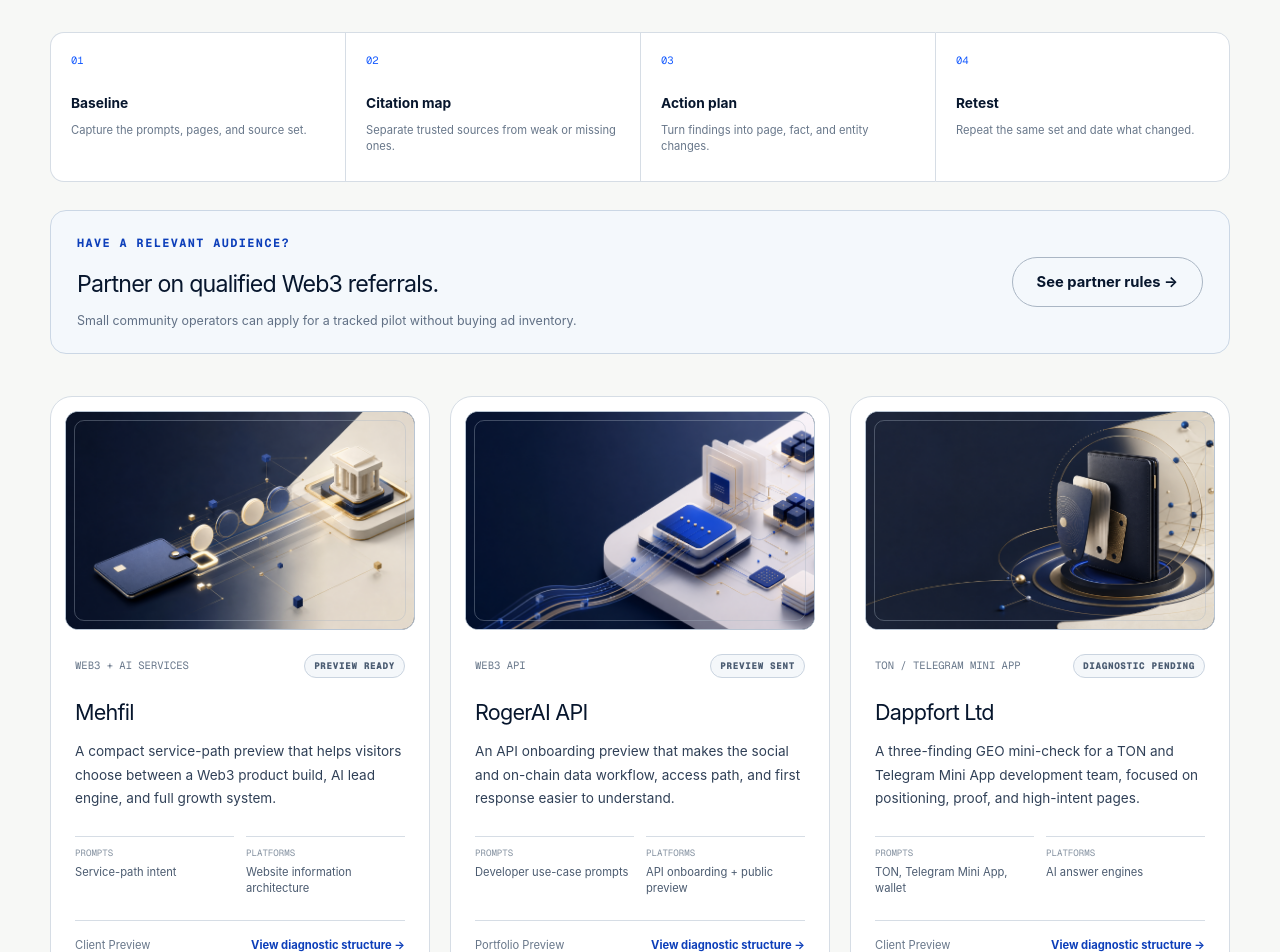
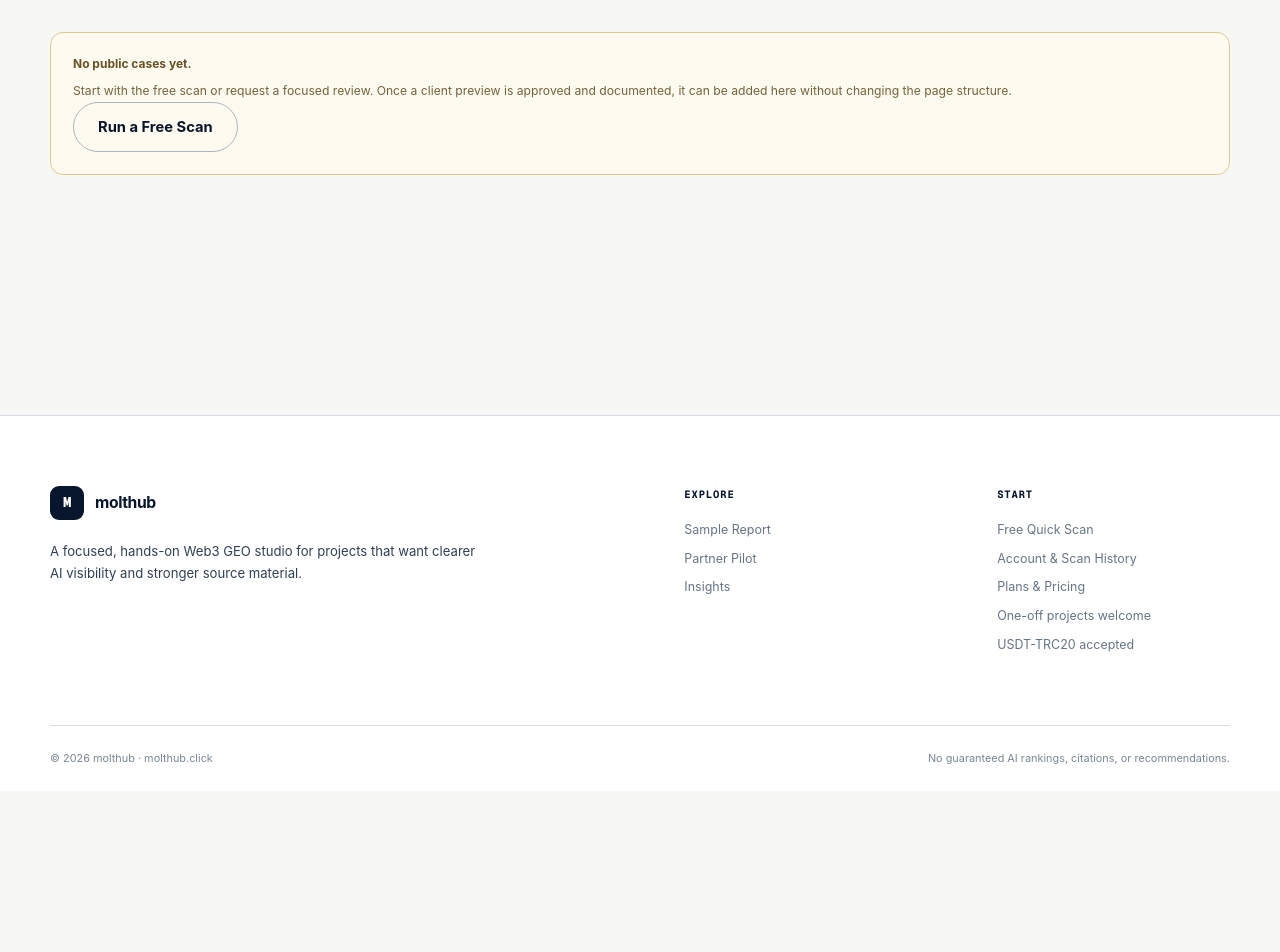
Before and after one commit to 1235789a/multhub, a Next.js app: page /case-studies in a window 1280 px wide. Shown: the part 800-1752 px from the top of the page. After the commit the page ends 1591 px from the top, so only its background shows below. Built offline with nearby package versions, Linux system fonts and the light colour scheme.

Commit message:
Hide unverified case library

```diff
--- a/app/case-studies/page.tsx
+++ b/app/case-studies/page.tsx
@@ -1,13 +1,11 @@
 import type { Metadata } from "next";
 import Link from "next/link";
-import { CaseStudyCard } from "../components/ContentCards";
 import { Footer, Header, PageHero } from "../components/SiteChrome";
-import { caseStudies } from "../data/caseStudies";
 
 export const metadata: Metadata = {
   title: "Case Studies — molthub",
   description:
-    "An expandable library for verified Web3 GEO client work, anonymous audits, public research, and diagnostic examples.",
+    "The molthub case library will publish permissioned, evidence-backed work when it is ready.",
 };
 
 export default function CaseStudiesPage() {
@@ -17,46 +15,28 @@
       <main>
         <PageHero
           eyebrow="Case-study library"
-          title="Web3 GEO Work, Documented with Evidence"
-          description="This library is designed for client work, anonymous audits, public research, and diagnostic samples. Only verified material will be published."
+          title="Real work will appear here when the evidence is ready."
+          description="We are temporarily keeping this library empty rather than presenting training examples as client work."
         />
         <section className="section listing-section">
           <div className="container">
             <div className="library-note">
               <span>Publishing standard</span>
               <p>
-                No invented client names, logos, testimonials, or results.
-                Empty states remain visible until evidence is ready.
+                A public case needs a real scope, dated evidence, and permission
+                to publish the project name or an anonymous version.
               </p>
             </div>
-            <div className="evidence-loop" aria-label="GEO evidence loop">
-              {[
-                ["01", "Baseline", "Capture the prompts, pages, and source set."],
-                ["02", "Citation map", "Separate trusted sources from weak or missing ones."],
-                ["03", "Action plan", "Turn findings into page, fact, and entity changes."],
-                ["04", "Retest", "Repeat the same set and date what changed."],
-              ].map(([number, title, description]) => (
-                <div key={number}>
-                  <span>{number}</span>
-                  <strong>{title}</strong>
-                  <p>{description}</p>
-                </div>
-              ))}
-            </div>
-            <div className="library-actions">
-              <div>
-                <p className="eyebrow">Have a relevant audience?</p>
-                <h2>Partner on qualified Web3 referrals.</h2>
-                <p>Small community operators can apply for a tracked pilot without buying ad inventory.</p>
-              </div>
-              <Link className="button button--secondary" href="/partners">
-                See partner rules →
+            <div className="detail-disclaimer">
+              <strong>No public cases yet.</strong>
+              <p>
+                Start with the free scan or request a focused review. Once a
+                client preview is approved and documented, it can be added here
+                without changing the page structure.
+              </p>
+              <Link className="button button--secondary" href="/#free-scan">
+                Run a Free Scan
               </Link>
-            </div>
-            <div className="card-grid card-grid--three">
-              {caseStudies.map((study) => (
-                <CaseStudyCard key={study.slug} study={study} />
-              ))}
             </div>
           </div>
         </section>
--- a/app/components/SiteChrome.tsx
+++ b/app/components/SiteChrome.tsx
@@ -69,7 +69,6 @@
         <div>
           <p className="footer-heading">Explore</p>
           <Link href="/sample-report">Sample Report</Link>
-          <Link href="/case-studies">Case Studies</Link>
           <Link href="/partners">Partner Pilot</Link>
           <Link href="/insights">Insights</Link>
         </div>
--- a/app/data/caseStudies.ts
+++ b/app/data/caseStudies.ts
@@ -40,74 +40,10 @@
   disclaimer?: string;
 };
 
-export const caseStudies: CaseStudy[] = [
-  {
-    title: "Mehfil",
-    slug: "mehfil-choose-your-build",
-    category: "Web3 + AI services",
-    caseType: "Client Preview",
-    shortDescription:
-      "A compact service-path preview that helps visitors choose between a Web3 product build, AI lead engine, and full growth system.",
-    thumbnail: "/case-studies/stablecoin-payment-project.png",
-    status: "coming-soon",
-    featured: true,
-    clientVisibility: "permission-pending",
-    scope: ["Web3 Product Build", "AI Lead Engine", "Full Growth System"],
-    keyFinding:
-      "The preview is designed to help visitors choose a clear service path before they start an enquiry.",
-    evidenceLevel: "Illustrative structure",
-    promptCoverage: "Service-path intent",
-    platformCoverage: "Website information architecture",
-    nextStep: "Send the local preview and ask which path should generate enquiries first.",
-    workflowStatus: "Preview ready",
-    disclaimer:
-      "A client preview was agreed and prepared; no implementation, payment, or launch is claimed.",
-  },
-  {
-    title: "RogerAI API",
-    slug: "rogerai-api",
-    category: "Web3 API",
-    caseType: "Portfolio Preview",
-    shortDescription:
-      "An API onboarding preview that makes the social and on-chain data workflow, access path, and first response easier to understand.",
-    thumbnail: "/case-studies/developer-infrastructure.png",
-    status: "coming-soon",
-    featured: true,
-    clientVisibility: "permission-pending",
-    scope: ["API onboarding", "Social and on-chain value", "Shortest access path"],
-    keyFinding:
-      "The preview focuses on making one real workflow and the first API request easier to understand.",
-    evidenceLevel: "Public diagnostic",
-    promptCoverage: "Developer use-case prompts",
-    platformCoverage: "API onboarding + public preview",
-    nextStep: "Attach a dated screenshot or response sample and confirm public-use permission.",
-    workflowStatus: "Preview sent",
-    disclaimer:
-      "A preview link and positive replies are recorded; no paid conversion or production launch is claimed.",
-  },
-  {
-    title: "Dappfort Ltd",
-    slug: "dappfort-ton-mini-app",
-    category: "TON / Telegram Mini App",
-    caseType: "Client Preview",
-    shortDescription:
-      "A three-finding GEO mini-check for a TON and Telegram Mini App development team, focused on positioning, proof, and high-intent pages.",
-    thumbnail: "/case-studies/web3-wallet.png",
-    status: "coming-soon",
-    featured: true,
-    clientVisibility: "permission-pending",
-    scope: ["TON Mini App development", "Telegram Mini App development", "Web3 wallet development"],
-    keyFinding:
-      "The promised mini-check targets broad catalogue positioning, scattered proof points, and missing dedicated query pages.",
-    evidenceLevel: "Public diagnostic",
-    promptCoverage: "TON, Telegram Mini App, wallet",
-    platformCoverage: "AI answer engines",
-    nextStep: "Send the three findings and ask whether a dedicated TON/Telegram page is useful.",
-    workflowStatus: "Diagnostic pending",
-    disclaimer:
-      "The client agreed to receive a mini-check; findings have not been presented as completed results yet.",
-  },
-];
+// Public case entries stay empty until a real, permissioned case is ready.
+// Keep the type and routes in place so the library can be restored without a
+// layout rewrite when the first evidence pack arrives.
+export const caseStudies: CaseStudy[] = [];
 
 export function getCaseStudy(slug: string) {
   return caseStudies.find((study) => study.slug === slug);
--- a/app/data/navigation.ts
+++ b/app/data/navigation.ts
@@ -1,7 +1,6 @@
 export const navigation = [
   { label: "Pricing", href: "/#services" },
   { label: "Sample Report", href: "/sample-report" },
-  { label: "Case Studies", href: "/case-studies" },
   { label: "Method", href: "/#method" },
   { label: "Insights", href: "/insights" },
   { label: "About", href: "/#about" },
--- a/app/page.tsx
+++ b/app/page.tsx
@@ -1,12 +1,11 @@
 import type { Metadata } from "next";
 import Link from "next/link";
-import { CaseStudyCard, InsightCard } from "./components/ContentCards";
+import { InsightCard } from "./components/ContentCards";
 import { ContactForm } from "./components/ContactForm";
 import { FreeScan } from "./components/FreeScan";
 import { MediaPlaceholder } from "./components/MediaPlaceholder";
 import { PricingCheckout } from "./components/PricingCheckout";
 import { Footer, Header } from "./components/SiteChrome";
-import { caseStudies } from "./data/caseStudies";
 import { faqs } from "./data/faqs";
 import { insights } from "./data/insights";
 
@@ -51,9 +50,6 @@
     description:
       "See how AI describes your project and which competitors appear first.",
     media: "AI Answer Screenshot",
-    mediaDescription:
-      "Dappfort preview: TON, Telegram Mini App, and wallet discovery questions.",
-    src: "/case-studies/web3-wallet.png",
   },
   {
     step: "02",
@@ -61,9 +57,6 @@
     description:
       "Check Web3 facts, competitor positioning, and the sources shaping answers.",
     media: "Factual Error Page",
-    mediaDescription:
-      "RogerAI preview: a concrete API workflow and the shortest access path.",
-    src: "/case-studies/developer-infrastructure.png",
   },
   {
     step: "03",
@@ -71,9 +64,6 @@
     description:
       "Improve priority pages, then retest the same high-value questions.",
     media: "Before / After Comparison",
-    mediaDescription:
-      "Mehfil preview: a clearer choice between three service paths.",
-    src: "/case-studies/stablecoin-payment-project.png",
   },
 ];
 
@@ -276,11 +266,9 @@
                   <MediaPlaceholder
                     type={item.step === "02" ? "chart" : item.step === "03" ? "comparison" : "report"}
                     label={item.media}
-                    description={item.mediaDescription}
+                    description="Illustrative workflow view; project evidence is attached per engagement."
                     aspectRatio="16:9"
                     compact
-                    src={item.src}
-                    alt={`${item.media} linked to a real molthub preview case`}
                   />
                 </article>
               ))}
@@ -312,12 +300,10 @@
               </div>
               <div className="report-video">
                 <MediaPlaceholder
-                  type="image"
-                  label="RogerAI API preview cover"
-                  description="Illustrative cover for a real preview case; no client result is implied."
+                  type="report"
+                  label="Sample Report Structure"
+                  description="Illustrative report layout; no client result is implied."
                   aspectRatio="16:10"
-                  src="/case-studies/developer-infrastructure.png"
-                  alt="Illustrative cover for the RogerAI API preview"
                 />
                 <Link className="button button--secondary" href="/sample-report">
                   View Full Sample Report
@@ -327,6 +313,7 @@
           </div>
         </section>
 
+        {false && (
         <section className="section case-studies">
           <div className="container">
             <div className="section-heading-row">
@@ -339,17 +326,14 @@
                 View case-study library →
               </Link>
             </div>
-            <div className="card-grid card-grid--three">
-              {caseStudies.map((study) => (
-                <CaseStudyCard study={study} key={study.slug} />
-              ))}
-            </div>
+            <div className="card-grid card-grid--three" aria-hidden="true" />
             <p className="disclaimer-line">
               No client names, results, or testimonials are shown until they can
               be verified and published with permission.
             </p>
           </div>
         </section>
+        )}
 
         <section className="section why-us">
           <div className="container why-us__grid">
@@ -371,12 +355,10 @@
               </div>
             </div>
             <MediaPlaceholder
-              type="case-study"
-              label="Current preview case covers"
-              description="Three real preview cases currently anchor the studio's work: Dappfort, RogerAI, and Mehfil."
+              type="video"
+              label="Studio Introduction Visual"
+              description="A personal studio introduction can be added when the final recording is ready."
               aspectRatio="3:4"
-              src="/case-studies/web3-wallet.png"
-              alt="Illustrative cover for the Dappfort preview"
             />
           </div>
         </section>
@@ -417,12 +399,10 @@
             </div>
             <div className="about__media">
               <MediaPlaceholder
-                type="case-study"
-                label="Dappfort preview cover"
-                description="A real preview case currently awaiting its evidence handoff."
+                type="video"
+                label="Studio Introduction Visual"
+                description="A short founder-led explanation can be added when ready."
                 aspectRatio="16:9"
-                src="/case-studies/web3-wallet.png"
-                alt="Illustrative cover for the Dappfort preview"
               />
             </div>
           </div>
@@ -467,13 +447,11 @@
                 </p>
               </div>
               <MediaPlaceholder
-                type="case-study"
-                label="Mehfil preview cover"
-                description="Illustrative cover for a real service-path preview; no outcome is claimed."
+                type="comparison"
+                label="Review Workflow Visual"
+                description="Illustrative review workflow; no client result is implied."
                 aspectRatio="16:9"
                 compact
-                src="/case-studies/stablecoin-payment-project.png"
-                alt="Illustrative cover for the Mehfil preview"
               />
             </div>
             <div className="final-cta__form">
--- a/app/sample-report/page.tsx
+++ b/app/sample-report/page.tsx
@@ -6,46 +6,18 @@
 export const metadata: Metadata = {
   title: "Sample Report — molthub",
   description:
-    "Preview the evidence-led structure using current client preview cases without inventing scores or outcomes.",
+    "Preview the evidence-led structure planned for molthub audits and action plans.",
 };
 
 const pages = [
-  [
-    "Executive Summary",
-    "Mehfil preview: context, service-path question, and next handoff.",
-    "/case-studies/stablecoin-payment-project.png",
-  ],
-  [
-    "Prompt Test Results",
-    "Dappfort preview: TON, Telegram Mini App, and wallet query set.",
-    "/case-studies/web3-wallet.png",
-  ],
-  [
-    "Competitor Comparison",
-    "A dated comparison field for the same high-intent prompt set.",
-    "/case-studies/developer-infrastructure.png",
-  ],
-  [
-    "Factual Errors",
-    "The fact and entity checks required before a Web3 claim is published.",
-    "/case-studies/web3-wallet.png",
-  ],
-  [
-    "Citation Sources",
-    "The source map behind an answer, separated from unsupported claims.",
-    "/case-studies/developer-infrastructure.png",
-  ],
-  [
-    "Website & Docs Findings",
-    "Service paths, proof blocks, FAQs, and documentation clarity.",
-    "/case-studies/stablecoin-payment-project.png",
-  ],
-  [
-    "Priority Action Plan",
-    "One practical next step for each verified finding.",
-    "/case-studies/web3-wallet.png",
-  ],
-];
+  ["Executive Summary", "High-level findings, context, and priority view.", "report"],
+  ["Prompt Test Results", "AI answer screenshots and structured observations.", "report"],
+  ["Competitor Comparison", "Presence, positioning, source, and evidence comparison.", "chart"],
+  ["Factual Errors", "Incorrect, ambiguous, or conflicting project information.", "report"],
+  ["Citation Sources", "Sources that influence how AI systems form answers.", "report"],
+  ["Website & Docs Findings", "Clarity, structure, consistency, and evidence gaps.", "report"],
+  ["Priority Action Plan", "Recommended actions organized by impact and effort.", "comparison"],
+] as const;
 
 export default function SampleReportPage() {
   return (
@@ -55,31 +27,15 @@
         <PageHero
           eyebrow="Sample report"
           title="A Clear View of the Evidence Behind Every Finding"
-          description="This page uses current preview cases to show the report structure without inventing test data, scores, or client results."
+          description="This page previews the report structure without presenting training data as a client result."
         />
         <section className="section sample-report-page">
           <div className="container">
             <div className="report-principles">
-              <div>
-                <span>01</span>
-                <strong>Evidence</strong>
-                <p>Show what the AI answer actually said.</p>
-              </div>
-              <div>
-                <span>02</span>
-                <strong>Context</strong>
-                <p>Explain why the finding matters for the project.</p>
-              </div>
-              <div>
-                <span>03</span>
-                <strong>Priority</strong>
-                <p>Separate urgent issues from useful improvements.</p>
-              </div>
-              <div>
-                <span>04</span>
-                <strong>Action</strong>
-                <p>Connect each finding to a practical next step.</p>
-              </div>
+              <div><span>01</span><strong>Evidence</strong><p>Show what the AI answer actually said.</p></div>
+              <div><span>02</span><strong>Context</strong><p>Explain why the finding matters for the project.</p></div>
+              <div><span>03</span><strong>Priority</strong><p>Separate urgent issues from useful improvements.</p></div>
+              <div><span>04</span><strong>Action</strong><p>Connect each finding to a practical next step.</p></div>
             </div>
 
             <div className="report-scorecard" aria-label="Report scorecard fields">
@@ -89,63 +45,41 @@
                 ["Source authority", "Evidence map", "Which pages and domains support the answer."],
                 ["Competitive share", "Comparison field", "A dated view of mentions within the same prompts."],
               ].map(([label, value, description]) => (
-                <article key={label}>
-                  <span>{label}</span>
-                  <strong>{value}</strong>
-                  <p>{description}</p>
-                </article>
+                <article key={label}><span>{label}</span><strong>{value}</strong><p>{description}</p></article>
               ))}
             </div>
 
             <div className="report-method-note">
               <strong>What makes the report useful?</strong>
-              <p>
-                The same prompt set, source list, and date are kept with the
-                delivery so a later retest can show what changed. Empty fields
-                stay empty until evidence exists.
-              </p>
+              <p>The same prompt set, source list, and date are kept with the delivery so a later retest can show what changed.</p>
             </div>
 
             <div className="sample-report-page__grid">
-              {pages.map(([title, description, image], index) => (
+              {pages.map(([title, description, type], index) => (
                 <article key={title}>
                   <MediaPlaceholder
-                    type="image"
+                    type={type}
                     label={title}
-                    description={`${description} Linked to a current preview case; dated evidence is added after handoff.`}
+                    description={`${description} Illustrative structure only; verified findings are added per project.`}
                     aspectRatio="16:10"
-                    src={image}
-                    alt={`${title} illustrative preview cover`}
                   />
-                  <div>
-                    <span>Page {String(index + 1).padStart(2, "0")}</span>
-                    <h2>{title}</h2>
-                    <p>{description}</p>
-                  </div>
+                  <div><span>Page {String(index + 1).padStart(2, "0")}</span><h2>{title}</h2><p>{description}</p></div>
                 </article>
               ))}
             </div>
 
             <div className="report-walkthrough">
               <MediaPlaceholder
-                type="image"
-                label="Current preview case covers"
-                description="Dappfort, RogerAI, and Mehfil currently anchor the evidence handoff."
+                type="report"
+                label="Report walkthrough structure"
+                description="A walkthrough video can be added when a permissioned report is ready."
                 aspectRatio="16:9"
-                src="/case-studies/developer-infrastructure.png"
-                alt="Illustrative cover for a current preview case"
               />
               <div>
-                <p className="eyebrow">How the real cases feed the report</p>
-                <h2>Preview first, then attach dated evidence.</h2>
-                <p>
-                  The current cases provide the question, scope, and next step.
-                  Screenshots, source links, and retest results are added only
-                  after the evidence handoff and permission check.
-                </p>
-                <Link className="button button--gold" href="/case-studies">
-                  View the three preview cases
-                </Link>
+                <p className="eyebrow">What this page does not show</p>
+                <h2>No fictional scores or invented findings.</h2>
+                <p>Only permissioned, anonymized work or clearly labeled public diagnostic research will be added later.</p>
+                <Link className="button button--gold" href="/#free-review">Request a Free Review</Link>
               </div>
             </div>
           </div>
```
Also changed, not shown: 1 other file (tests, documents, lock files or other folders).
